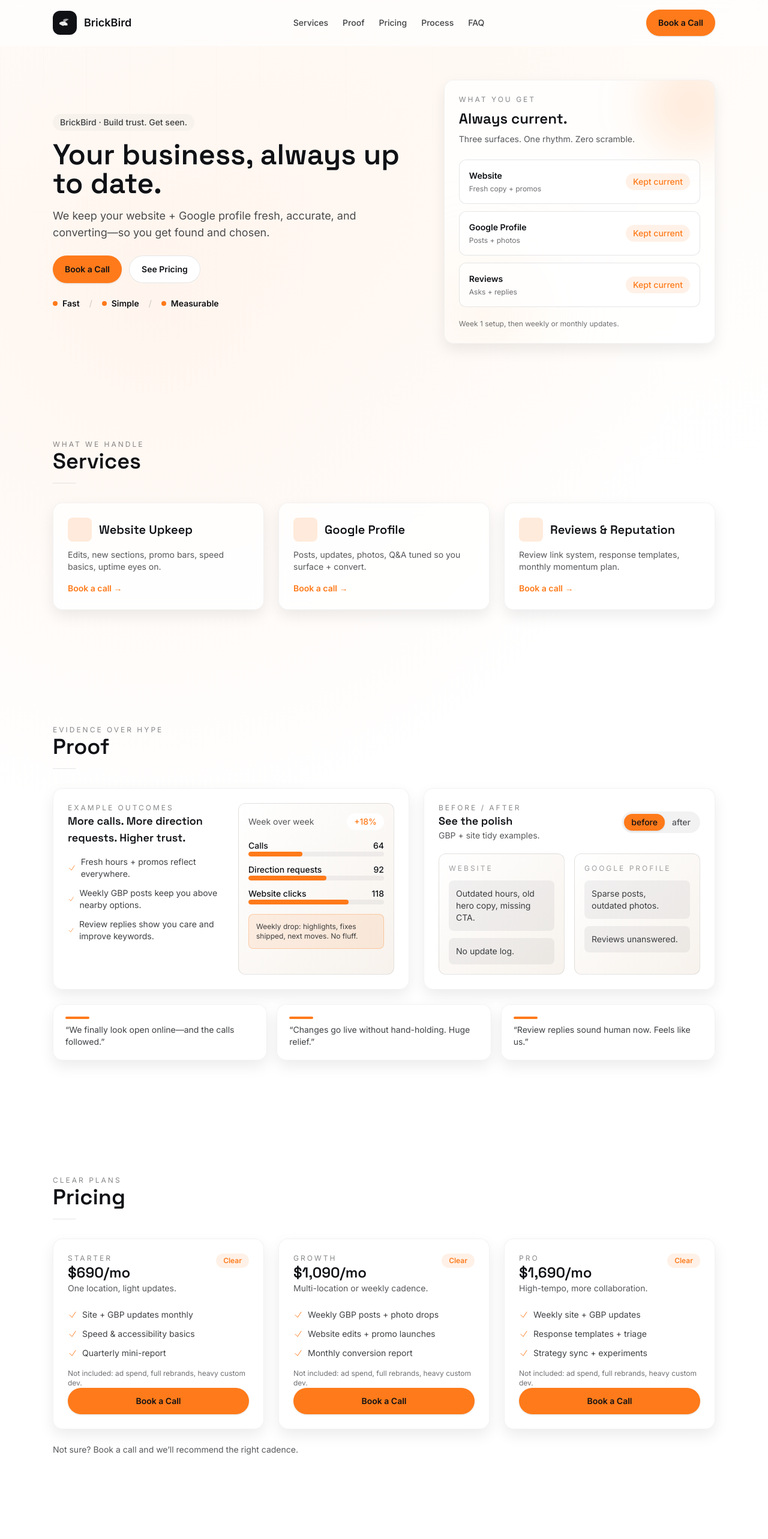
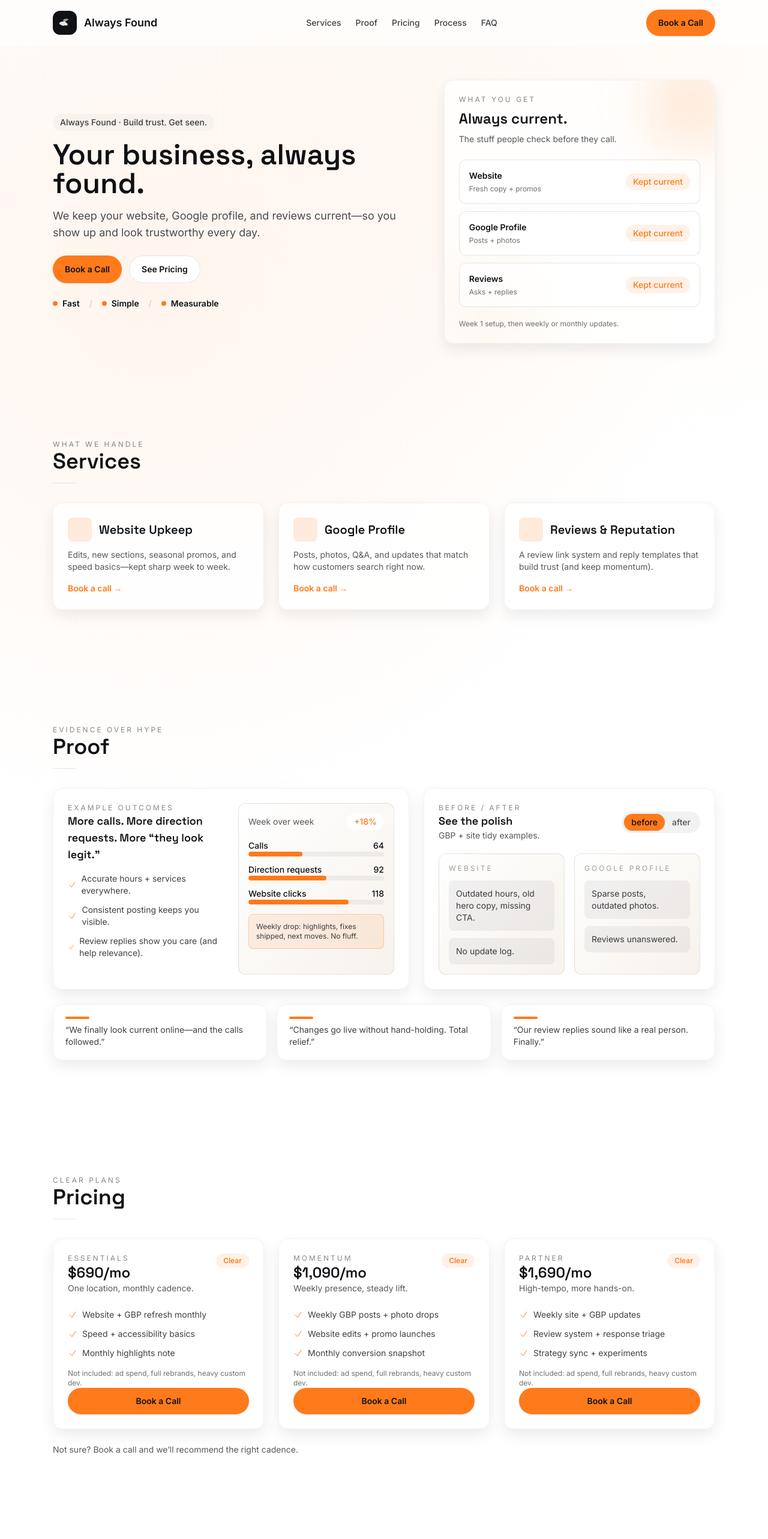
Before and after one commit to krcoffelt/BrickBird, a Next.js app: page / in a window 1280 px wide. Shown: the top 2566 px of the page at 60% size. Built offline with nearby package versions, Linux system fonts and the light colour scheme.

Commit message:
Rebrand to Always Found and refresh site copy

```diff
--- a/app/(site)/page.tsx
+++ b/app/(site)/page.tsx
@@ -13,47 +13,47 @@ import { CheckIcon, EnvelopeIcon, PhoneIcon } from '@heroicons/react/24/outline'
 const services = [
   {
     title: 'Website Upkeep',
-    desc: 'Edits, new sections, promo bars, speed basics, uptime eyes on.',
+    desc: 'Edits, new sections, seasonal promos, and speed basics—kept sharp week to week.',
   },
   {
     title: 'Google Profile',
-    desc: 'Posts, updates, photos, Q&A tuned so you surface + convert.',
+    desc: 'Posts, photos, Q&A, and updates that match how customers search right now.',
   },
   {
     title: 'Reviews & Reputation',
-    desc: 'Review link system, response templates, monthly momentum plan.',
+    desc: 'A review link system and reply templates that build trust (and keep momentum).',
   },
 ];
 
 const pricing = [
   {
-    name: 'Starter',
+    name: 'Essentials',
     price: '$690/mo',
-    ideal: 'One location, light updates.',
-    includes: ['Site + GBP updates monthly', 'Speed & accessibility basics', 'Quarterly mini-report'],
+    ideal: 'One location, monthly cadence.',
+    includes: ['Website + GBP refresh monthly', 'Speed + accessibility basics', 'Monthly highlights note'],
   },
   {
-    name: 'Growth',
+    name: 'Momentum',
     price: '$1,090/mo',
-    ideal: 'Multi-location or weekly cadence.',
-    includes: ['Weekly GBP posts + photo drops', 'Website edits + promo launches', 'Monthly conversion report'],
+    ideal: 'Weekly presence, steady lift.',
+    includes: ['Weekly GBP posts + photo drops', 'Website edits + promo launches', 'Monthly conversion snapshot'],
   },
   {
-    name: 'Pro',
+    name: 'Partner',
     price: '$1,690/mo',
-    ideal: 'High-tempo, more collaboration.',
-    includes: ['Weekly site + GBP updates', 'Response templates + triage', 'Strategy sync + experiments'],
+    ideal: 'High-tempo, more hands-on.',
+    includes: ['Weekly site + GBP updates', 'Review system + response triage', 'Strategy sync + experiments'],
   },
 ];
 
 const faqs = [
-  ['Do you build new websites?', 'We focus on keeping what you have sharp; if a rebuild is needed, we scope separately.'],
-  ['How fast do you move?', 'Kickoff in Week 1. First visible changes within 7 days, then weekly or monthly updates.'],
-  ['What access do you need?', 'Editor access to your site/CMS and Google Business Profile plus a shared inbox for reviews.'],
-  ['Squarespace or WordPress okay?', 'Yes. We work across popular CMS platforms and handle light dev tweaks as needed.'],
-  ['Contracts?', 'Month-to-month. Stay because it performs, not because of lock-in.'],
-  ['What results should I expect?', 'More accurate info, fresher visuals, better click-to-call and direction requests.'],
-  ['What is not included?', 'Ad spend, full rebrands, heavy custom dev.'],
+  ['Do you build new websites?', 'We focus on keeping what you have current. If you need a rebuild, we can scope it separately.'],
+  ['How fast do you move?', 'Kickoff in Week 1. First changes in 7 days, then weekly or monthly updates.'],
+  ['What access do you need?', 'Editor access to your site/CMS and Google Business Profile, plus a place to triage reviews.'],
+  ['Squarespace or WordPress okay?', 'Yes—Squarespace, WordPress, Webflow, Shopify, and most CMS platforms.'],
+  ['Contracts?', 'Month-to-month. Stay because it’s working, not because you’re locked in.'],
+  ['What results should I expect?', 'Cleaner listings, fresher visuals, better click-to-call and direction requests.'],
+  ['What is not included?', 'Ad spend, full rebrands, heavy custom dev, or net-new photography shoots.'],
 ];
 
 function TrustBullets() {
@@ -79,7 +79,7 @@ function HeroVisual() {
       <div className="relative">
         <p className="chip">What you get</p>
         <h3 className="mt-2 text-2xl font-semibold">Always current.</h3>
-        <p className="mt-2 text-sm text-charcoal/70">Three surfaces. One rhythm. Zero scramble.</p>
+        <p className="mt-2 text-sm text-charcoal/70">The stuff people check before they call.</p>
 
         <div className="mt-6 grid gap-3">
           {[
@@ -125,11 +125,11 @@ function DashboardMock() {
     <div className="card grid gap-6 p-6 md:grid-cols-2">
       <div>
         <p className="chip">Example outcomes</p>
-        <h3 className="text-lg font-semibold">More calls. More direction requests. Higher trust.</h3>
+        <h3 className="text-lg font-semibold">More calls. More direction requests. More “they look legit.”</h3>
         <ul className="mt-4 space-y-3 text-sm text-charcoal/80">
-          <li className="flex items-center gap-2"><CheckIcon className="h-4 w-4 text-orange" /> Fresh hours + promos reflect everywhere.</li>
-          <li className="flex items-center gap-2"><CheckIcon className="h-4 w-4 text-orange" /> Weekly GBP posts keep you above nearby options.</li>
-          <li className="flex items-center gap-2"><CheckIcon className="h-4 w-4 text-orange" /> Review replies show you care and improve keywords.</li>
+          <li className="flex items-center gap-2"><CheckIcon className="h-4 w-4 text-orange" /> Accurate hours + services everywhere.</li>
+          <li className="flex items-center gap-2"><CheckIcon className="h-4 w-4 text-orange" /> Consistent posting keeps you visible.</li>
+          <li className="flex items-center gap-2"><CheckIcon className="h-4 w-4 text-orange" /> Review replies show you care (and help relevance).</li>
         </ul>
       </div>
       <div className="rounded-xl border border-charcoal/10 bg-gradient-to-br from-white to-sand p-4">
@@ -160,9 +160,9 @@ function DashboardMock() {
 
 function Testimonials() {
   const quotes = [
-    '“We finally look open online—and the calls followed.”',
-    '“Changes go live without hand-holding. Huge relief.”',
-    '“Review replies sound human now. Feels like us.”',
+    '“We finally look current online—and the calls followed.”',
+    '“Changes go live without hand-holding. Total relief.”',
+    '“Our review replies sound like a real person. Finally.”',
   ];
   return (
     <div className="grid gap-4 md:grid-cols-3">
@@ -201,9 +201,9 @@ function Pricing({ onBook }: { onBook: () => void }) {
               ))}
             </ul>
             <p className="mt-4 text-xs text-charcoal/60">Not included: ad spend, full rebrands, heavy custom dev.</p>
-            <CTAButton className="mt-auto w-full" onClick={onBook}>
-              Book a Call
-            </CTAButton>
+              <CTAButton className="mt-auto w-full" onClick={onBook}>
+                Book a Call
+              </CTAButton>
           </div>
         </Reveal>
       ))}
@@ -255,12 +255,12 @@ function Footer() {
       <div className="container-tight flex flex-col gap-4 py-8 text-sm text-charcoal/70 sm:flex-row sm:items-center sm:justify-between">
         <div className="flex items-center gap-2 text-charcoal">
           <div className="h-8 w-8 rounded-lg bg-charcoal" />
-          BrickBird — Build trust. Get seen.
+          Always Found — Build trust. Get seen.
         </div>
         <div className="flex flex-wrap items-center gap-4">
           <Link href="/privacy" className="hover:text-charcoal">Privacy</Link>
           <Link href="/terms" className="hover:text-charcoal">Terms</Link>
-          <span>© {new Date().getFullYear()} BrickBird</span>
+          <span>© {new Date().getFullYear()} Always Found</span>
           <div className="flex gap-2 text-charcoal/60">
             <span>IG</span>
             <span>LI</span>
@@ -306,10 +306,10 @@ export default function Page() {
       <main>
         <section className="container-tight grid gap-10 pb-16 pt-14 lg:grid-cols-[1.15fr_0.85fr] lg:items-center" id="top">
           <div ref={heroReveal.ref} className="reveal" data-visible={heroReveal.visible}>
-            <Badge>BrickBird · Build trust. Get seen.</Badge>
-            <h1 className="mt-4 text-4xl font-semibold leading-tight sm:text-5xl">Your business, always up to date.</h1>
+            <Badge>Always Found · Build trust. Get seen.</Badge>
+            <h1 className="mt-4 text-4xl font-semibold leading-tight sm:text-5xl">Your business, always found.</h1>
             <p className="mt-4 max-w-xl text-lg text-charcoal/75">
-              We keep your website + Google profile fresh, accurate, and converting—so you get found and chosen.
+              We keep your website, Google profile, and reviews current—so you show up and look trustworthy every day.
             </p>
             <div className="mt-6 flex flex-wrap gap-3">
               {bookButton}
@@ -372,15 +372,15 @@ export default function Page() {
           <div className="container-tight card grid gap-8 p-8 md:grid-cols-[1.1fr_0.9fr]">
             <div>
               <p className="chip">Ready when you are</p>
-              <h2 className="mt-2 text-3xl font-semibold">Let’s keep you chosen.</h2>
-              <p className="mt-3 text-charcoal/75">We’ll review your site + GBP, suggest a plan, and start updates in Week 1.</p>
+              <h2 className="mt-2 text-3xl font-semibold">Let’s keep you findable.</h2>
+              <p className="mt-3 text-charcoal/75">We’ll review your site + Google profile, suggest a cadence, and ship Week 1 updates.</p>
               <ul className="mt-6 space-y-2 text-sm text-charcoal/80">
                 <li className="flex items-start gap-2"><CheckIcon className="mt-0.5 h-4 w-4 text-orange" /> Accuracy sweep (hours, services, categories).</li>
                 <li className="flex items-start gap-2"><CheckIcon className="mt-0.5 h-4 w-4 text-orange" /> Quick conversion fixes (CTA, clarity, speed basics).</li>
-                <li className="flex items-start gap-2"><CheckIcon className="mt-0.5 h-4 w-4 text-orange" /> Update cadence recommendation (weekly vs monthly).</li>
+                <li className="flex items-start gap-2"><CheckIcon className="mt-0.5 h-4 w-4 text-orange" /> Cadence recommendation (weekly vs monthly).</li>
               </ul>
               <div className="mt-4 flex flex-wrap items-center gap-4 text-sm text-charcoal/80">
-                <div className="flex items-center gap-2"><EnvelopeIcon className="h-4 w-4" /> hello@brickbird.studio</div>
+                <div className="flex items-center gap-2"><EnvelopeIcon className="h-4 w-4" /> hello@alwaysfound.studio</div>
                 <div className="flex items-center gap-2"><PhoneIcon className="h-4 w-4" /> (555) 123-0199</div>
               </div>
             </div>
@@ -407,7 +407,7 @@ export default function Page() {
 
       <Footer />
 
-      <Modal open={open} onClose={() => setOpen(false)} title="BrickBird call">
+      <Modal open={open} onClose={() => setOpen(false)} title="Always Found call">
         <form className="space-y-3" onSubmit={handleSubmit}>
           <div>
             <label className="text-sm font-medium text-charcoal">Name</label>
--- a/app/layout.tsx
+++ b/app/layout.tsx
@@ -6,8 +6,8 @@ const inter = Inter({ subsets: ['latin'], variable: '--font-inter', display: 'sw
 const space = Space_Grotesk({ subsets: ['latin'], variable: '--font-space', display: 'swap' });
 
 export const metadata: Metadata = {
-  title: 'BrickBird — Build trust. Get seen.',
-  description: 'Monthly upkeep for your website and Google Business Profile so you stay chosen.',
+  title: 'Always Found — Build trust. Get seen.',
+  description: 'Monthly upkeep for your website, Google Business Profile, and reviews so you stay accurate and get chosen.',
   icons: [{ rel: 'icon', url: '/favicon.ico' }],
 };
 
--- a/app/privacy/page.tsx
+++ b/app/privacy/page.tsx
@@ -2,7 +2,7 @@ export default function Privacy() {
   return (
     <main className="container-tight py-16">
       <h1 className="text-3xl font-semibold">Privacy Policy</h1>
-      <p className="mt-4 text-charcoal/70">Placeholder policy. We collect contact details solely to reply to your booking request.</p>
+      <p className="mt-4 text-charcoal/70">Placeholder policy. Always Found collects contact details solely to reply to your booking request.</p>
     </main>
   );
 }
--- a/components/Header.tsx
+++ b/components/Header.tsx
@@ -30,7 +30,7 @@ export function Header({ onBook }: Props) {
               <rect x="30" y="34" width="14" height="10" rx="2" fill="currentColor" opacity="0.9" />
             </svg>
           </div>
-          BrickBird
+          Always Found
         </Link>
         <nav className="hidden items-center gap-6 text-sm font-medium text-charcoal/80 md:flex">
           {['Services', 'Proof', 'Pricing', 'Process', 'FAQ'].map((item) => (
--- a/package.json
+++ b/package.json
@@ -1,5 +1,5 @@
 {
-  "name": "brickbird-site",
+  "name": "always-found-site",
   "version": "1.0.0",
   "private": true,
   "scripts": {
```
Also changed, not shown: 1 other file (tests, documents, lock files or other folders).
